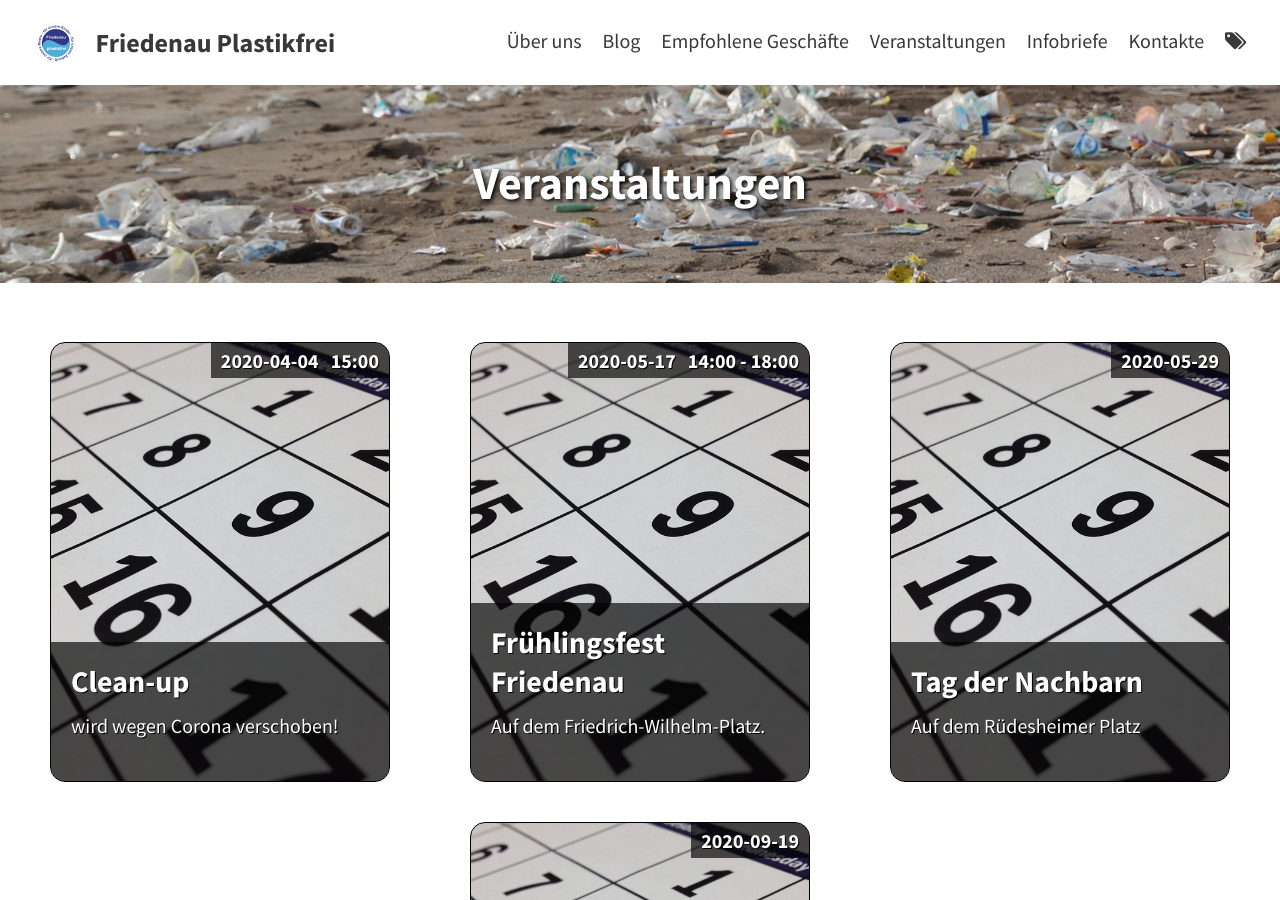
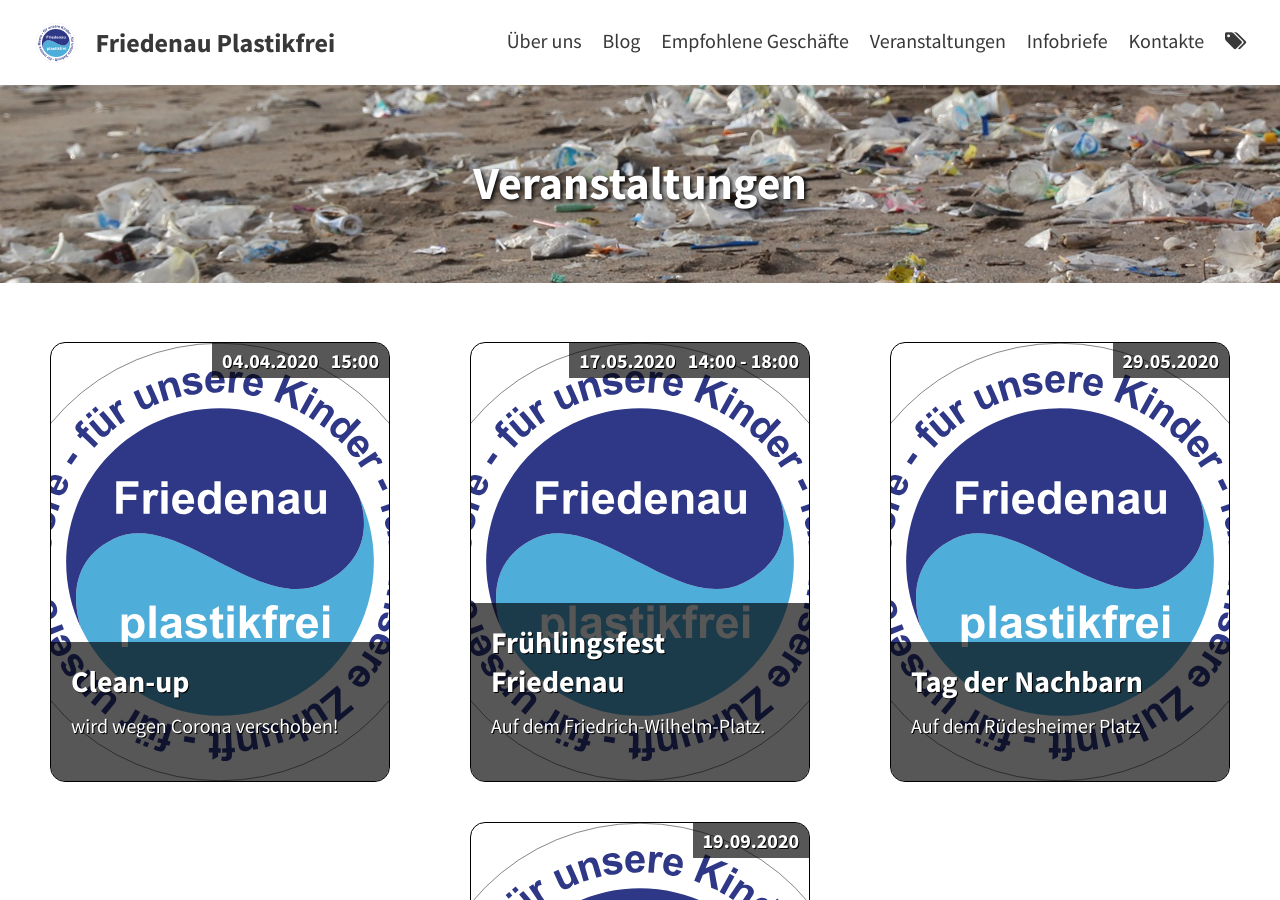
Before and after one commit to plastikwendefriedenau/website, a Jekyll site: the page built from pages/events.md, in a window 1280 px wide and 900 px high. Built offline with Jekyll 4.4.1, drawn with Linux system fonts in a browser that asks for light colours.

Commit message:
small changes

```diff
--- a/_data/placeholder.yml
+++ b/_data/placeholder.yml
@@ -1,3 +1,3 @@
-event-img: "assets/img/pixabay/calendar-660670_960_720.jpg"
+event-img: "assets/img/logo.svg"
 recommendation-img: "assets/img/pixabay/supermarket-949913_960_720.webp"
 card-img: "assets/img/pixabay/paper-1074131_960_720.webp"
--- a/_layouts/special-posts.html
+++ b/_layouts/special-posts.html
@@ -4,7 +4,7 @@
 
 {% if page.tag-filter %}
   <div class="card-grid">
-    {% assign sorted_posts = site.posts | sort: 'event-date' %}
+    {% assign sorted_posts = site.posts | sort: 'event-date-sort' %}
     {% for post in sorted_posts %}
       {% unless post.tags contains 'Archiv' %}
       {% if post.tags contains page.tag-filter %}
```
Also changed, not shown: _posts/2020-03-03-clean-up.md (+2 -1 lines), _posts/2020-03-03-herbstfest.md (+2 -1 lines), _posts/2020-03-03-tag-der-nachbarn.md (+2 -1 lines), _posts/2020-03-05-frühlingsfest.md (+2 -1 lines).
